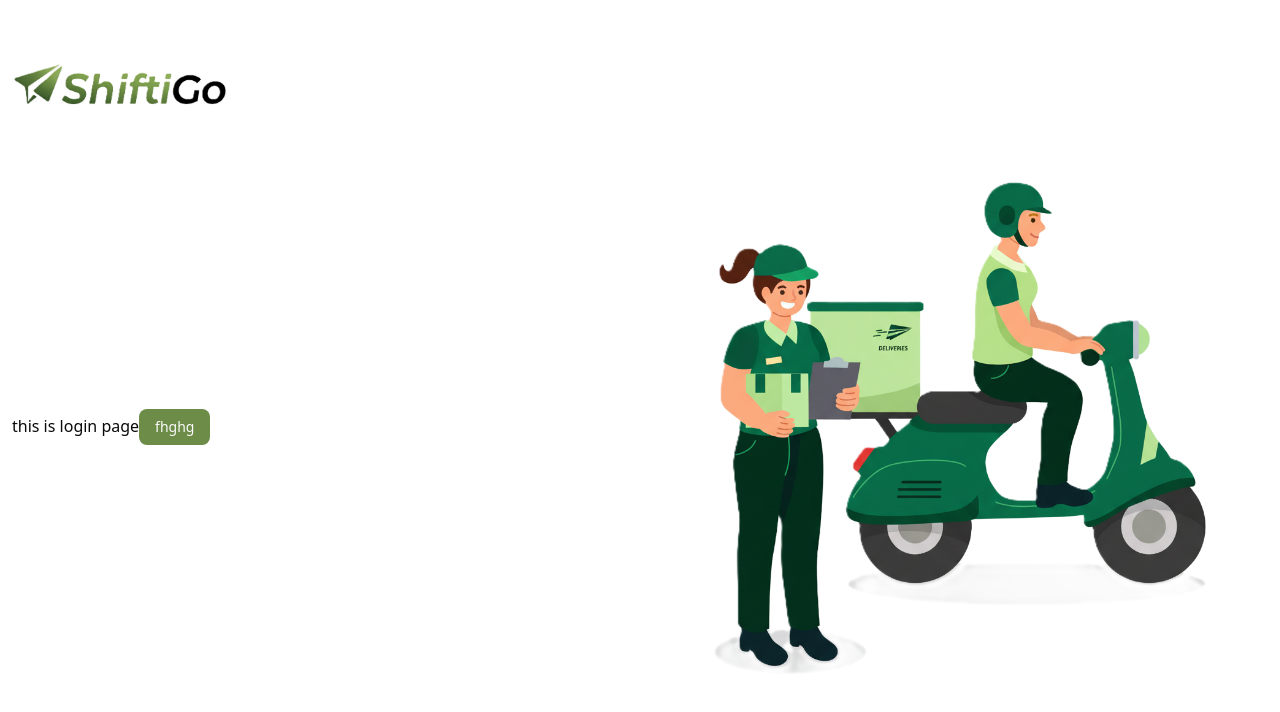
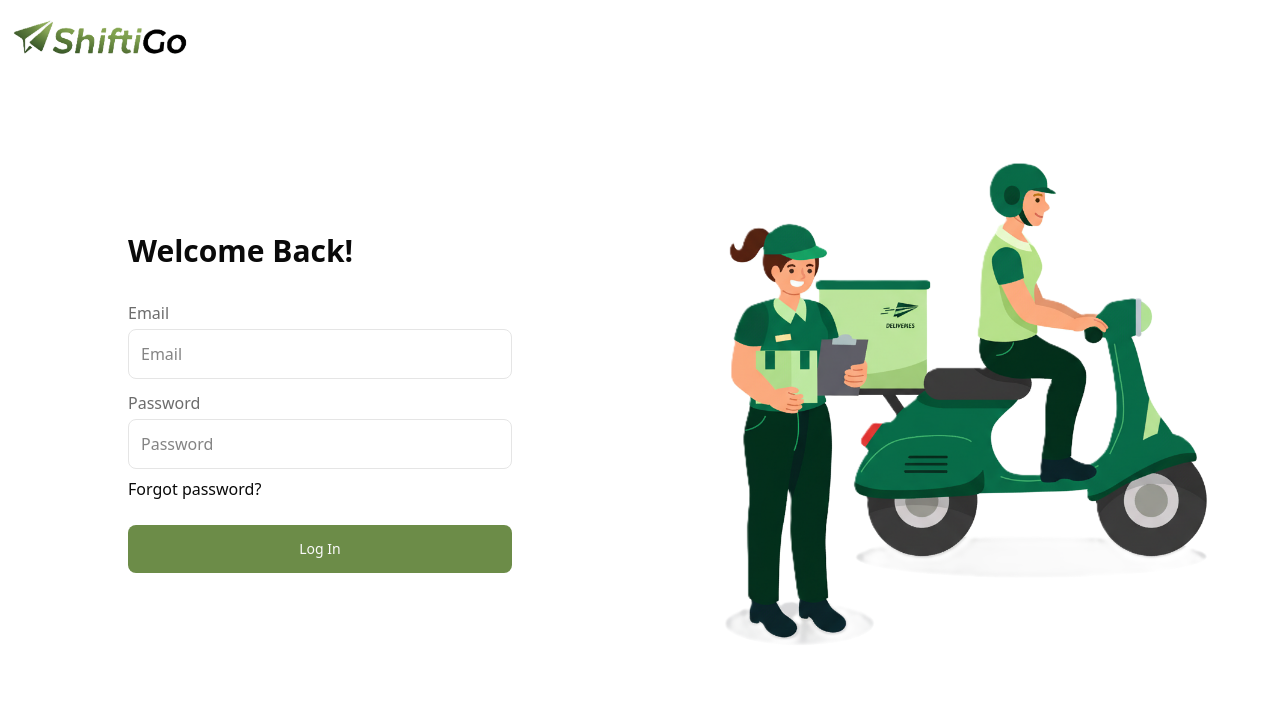
Before and after one commit to yousof-ali/shiftiGo-client-site, a React (Vite) app: page /login in a window 1280 px wide. Shown: the top 712 px of the page. Built offline with nearby package versions, Linux system fonts and the light colour scheme.

Commit message:
react form

```diff
--- a/package.json
+++ b/package.json
@@ -20,6 +20,7 @@
     "react": "^19.1.1",
     "react-dom": "^19.1.1",
     "react-fast-marquee": "^1.6.5",
+    "react-hook-form": "^7.68.0",
     "react-icons": "^5.5.0",
     "react-responsive-carousel": "^3.2.23",
     "react-router": "^7.9.5",
--- a/src/layouts/AuthLayout.jsx
+++ b/src/layouts/AuthLayout.jsx
@@ -5,20 +5,20 @@ import { Link, Outlet } from "react-router";
 const AuthLayout = () => {
   return (
     <Container>
-      <div className="min-h-screen flex flex-col justify-center ">
-        <div className="inline-block">
-          <Link to={"/"}>
-            <img className="w-54 cursor-pointer" src="/logo.png" alt="logo" />
-          </Link>
-        </div>
-        <div className="flex  items-center">
+      <div className="inline-block py-4">
+        <Link to={"/"}>
+          <img className="w-44 cursor-pointer" src="/logo.png" alt="logo" />
+        </Link>
+      </div>
+      <div className="min-h-[80vh] flex flex-col justify-center ">
+        <div className="flex  gap-6 items-center">
           {/* form div  */}
-          <div className="flex-1">
+          <div className="flex-1 ">
             <Outlet></Outlet>
           </div>
 
           {/* image div  */}
-          <div className="flex-1">
+          <div className="flex-1 hidden md:flex ">
             <img src="/loginImage.png" alt="" />
           </div>
         </div>
--- a/src/pages/Auth/Login/Login.jsx
+++ b/src/pages/Auth/Login/Login.jsx
@@ -1,13 +1,61 @@
-import { Button } from '@/components/ui/button'
-import React from 'react'
+import { Button } from "@/components/ui/button";
+import React from "react";
+import { useForm } from "react-hook-form";
 
 const Login = () => {
+  const {
+    register,
+    handleSubmit,
+    formState: { errors },
+  } = useForm();
+
+  const onSubmit = (data) => {
+    console.log(data);
+  };
+
   return (
     <div>
-      this is login page
-      <Button>fhghg</Button>
+      <form className="max-w-sm w-full mx-auto"  onSubmit={handleSubmit(onSubmit)}>
+        <h2 className="text-xl sm:text-2xl lg:text-3xl font-semibold mb-8">Welcome Back!</h2>
+          <div className="flex flex-col gap-1">
+            <label className="label">Email</label>
+          <input
+            type="email"
+            className="p-3 rounded-md   border"
+            placeholder="Email"
+            {...register("email", { required: true })}
+          />
+          </div>
+
+          {errors.email?.type === "required" && (
+            <p className="text-xs text-red-600">Email is required!</p>
+          )}
+
+          <div className="flex flex-col gap-1">
+            <label className="label mt-3">Password</label>
+          <input
+            type="password"
+            className=" p-3 rounded-md border"
+            placeholder="Password"
+            {...register("password", { required: true, minLength: 6 })}
+          />
+          {errors.password?.type === "required" && (
+            <p className="text-xs text-red-600">Password is required!!</p>
+          )}
+          {errors.password?.type === "minLength" && (
+            <p className="text-xs text-red-600">
+              Password will be more than 6 character!!
+            </p>
+          )}
+          </div>
+          <div className="mt-2">
+            <a className="link link-hover ">Forgot password?</a>
+          </div>
+
+        <Button className={"w-full mt-6 py-6"}>Log In</Button>
+      </form>
     </div>
-  )
-}
+  );
+};
 
-export default Login
+export default Login;
```
Also changed, not shown: 1 other file (tests, documents, lock files or other folders).
